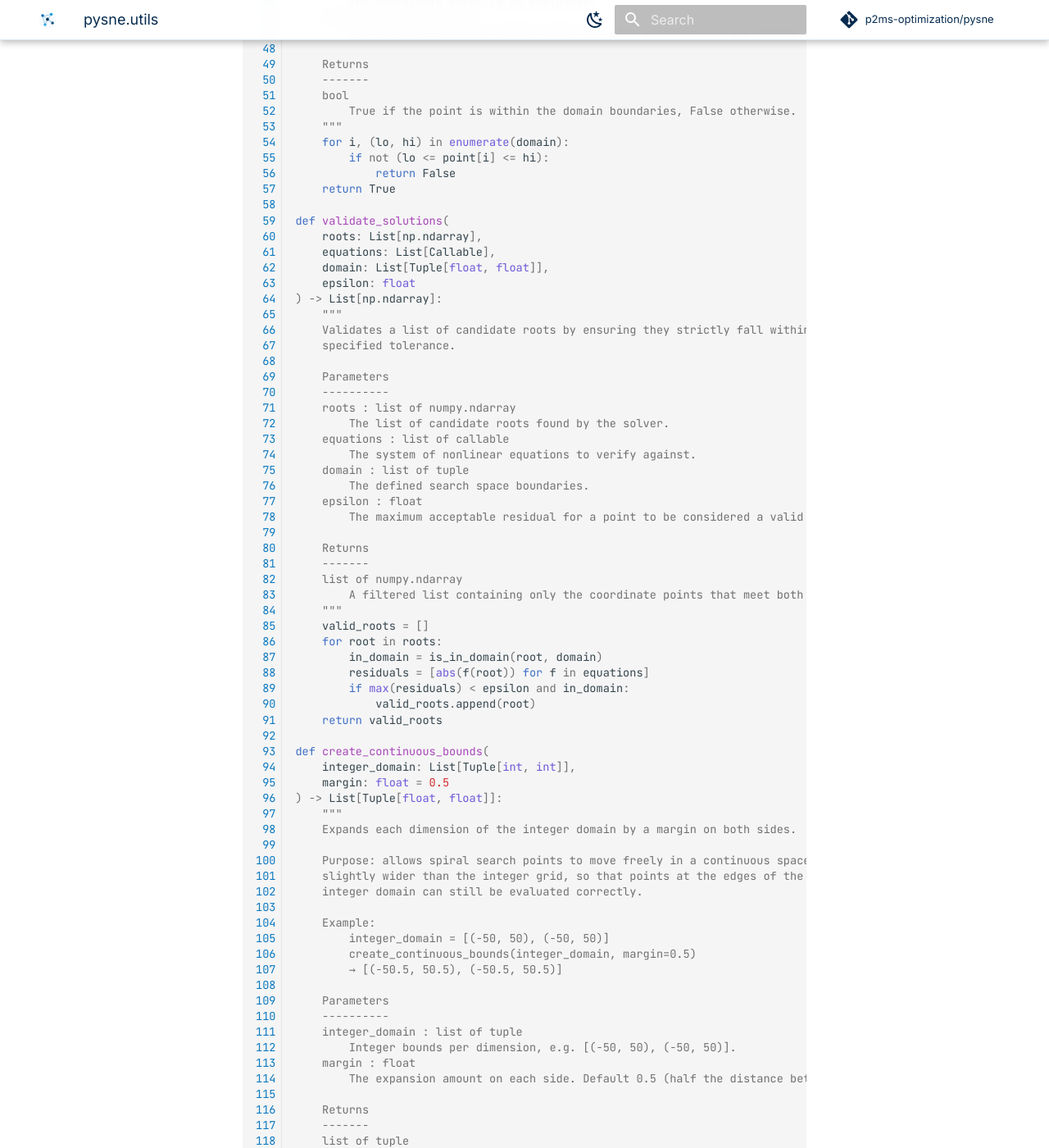
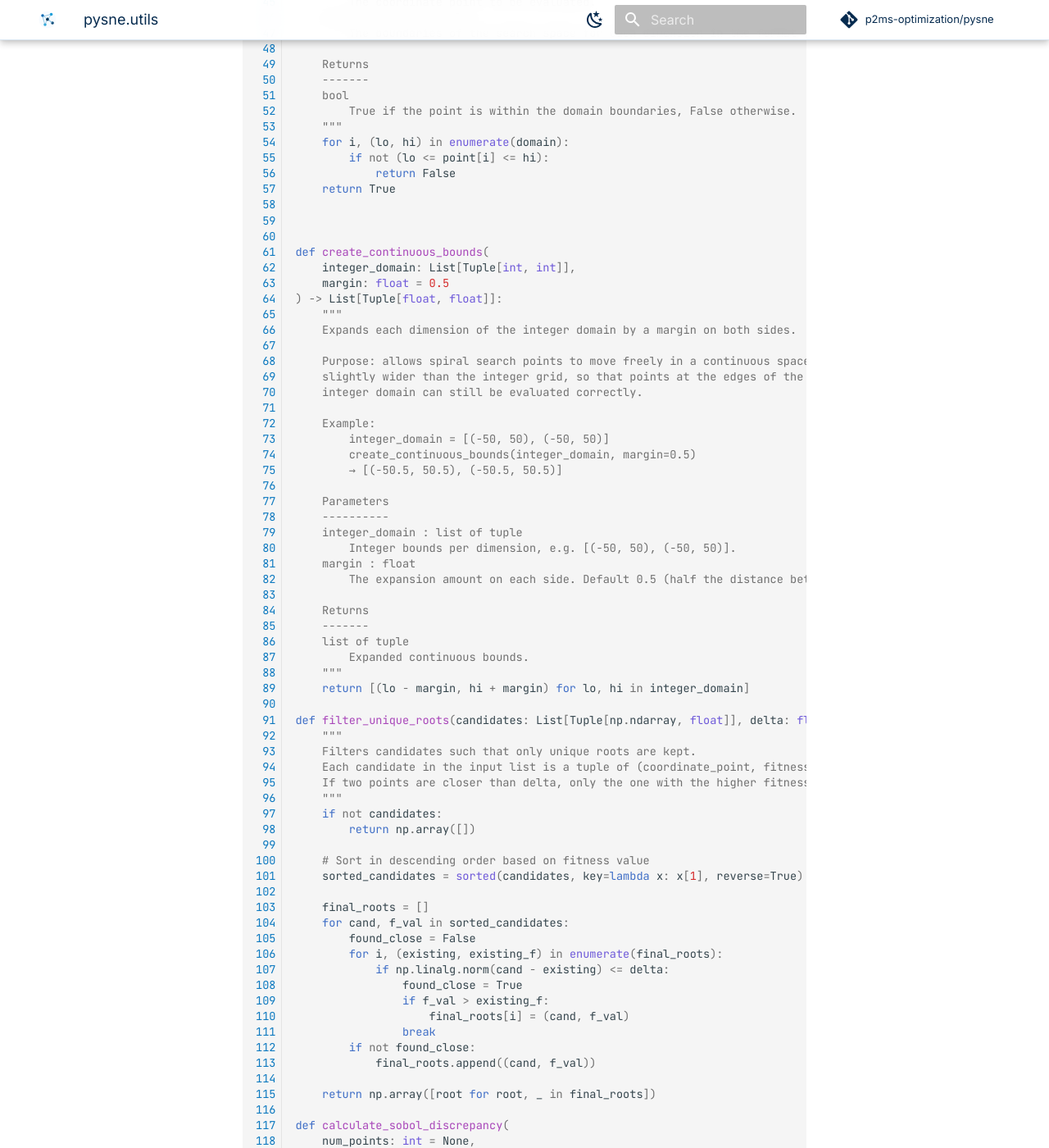
Before and after one commit to p2ms-optimization/pysne-web, an MkDocs documentation site: the page built from docs/_modules/pysne/utils.md, in a window 1280 px wide and 1400 px high, scrolled down 1096 px. Shown: the whole window at 82% size. Built offline with MkDocs 1.6.1 and Material for MkDocs 9.7.7, drawn with Linux system fonts in a browser that asks for light colours; a script that is not in the unit is left out; comment, search, counter and statistics services are not loaded; some of the changed text lies outside the part shown.

Commit message:
docs: remove function

```diff
--- a/docs/_modules/pysne/utils.md
+++ b/docs/_modules/pysne/utils.md
@@ -61,39 +61,7 @@ def is_in_domain(point: np.ndarray, domain: List[Tuple[float, float]]) -> bool:
             return False
     return True
 
-def validate_solutions(
-    roots: List[np.ndarray],
-    equations: List[Callable],
-    domain: List[Tuple[float, float]],
-    epsilon: float
-) -> List[np.ndarray]:
-    """
-    Validates a list of candidate roots by ensuring they strictly fall within the domain and their maximum absolute residual is below the
-    specified tolerance.
 
-    Parameters
-    ----------
-    roots : list of numpy.ndarray
-        The list of candidate roots found by the solver.
-    equations : list of callable
-        The system of nonlinear equations to verify against.
-    domain : list of tuple
-        The defined search space boundaries.
-    epsilon : float
-        The maximum acceptable residual for a point to be considered a valid root.
-
-    Returns
-    -------
-    list of numpy.ndarray
-        A filtered list containing only the coordinate points that meet both the domain and accuracy criteria.
-    """
-    valid_roots = []
-    for root in roots:
-        in_domain = is_in_domain(root, domain)
-        residuals = [abs(f(root)) for f in equations]
-        if max(residuals) < epsilon and in_domain:
-            valid_roots.append(root)
-    return valid_roots
 
 def create_continuous_bounds(
     integer_domain: List[Tuple[int, int]],
```
Also changed, not shown: docs/_modules/pysne/solver.md (+1 -1 lines), docs/documentation/api-reference.md (+0 -8 lines).
